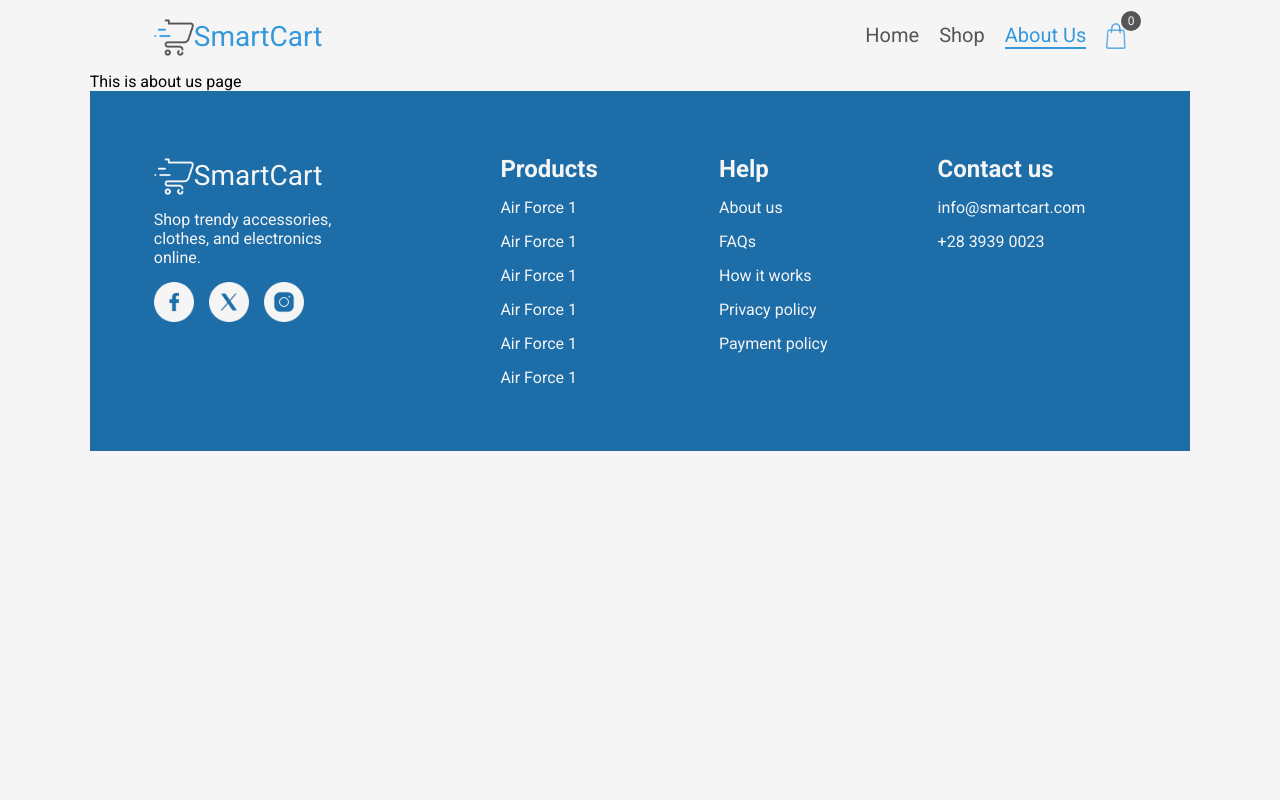
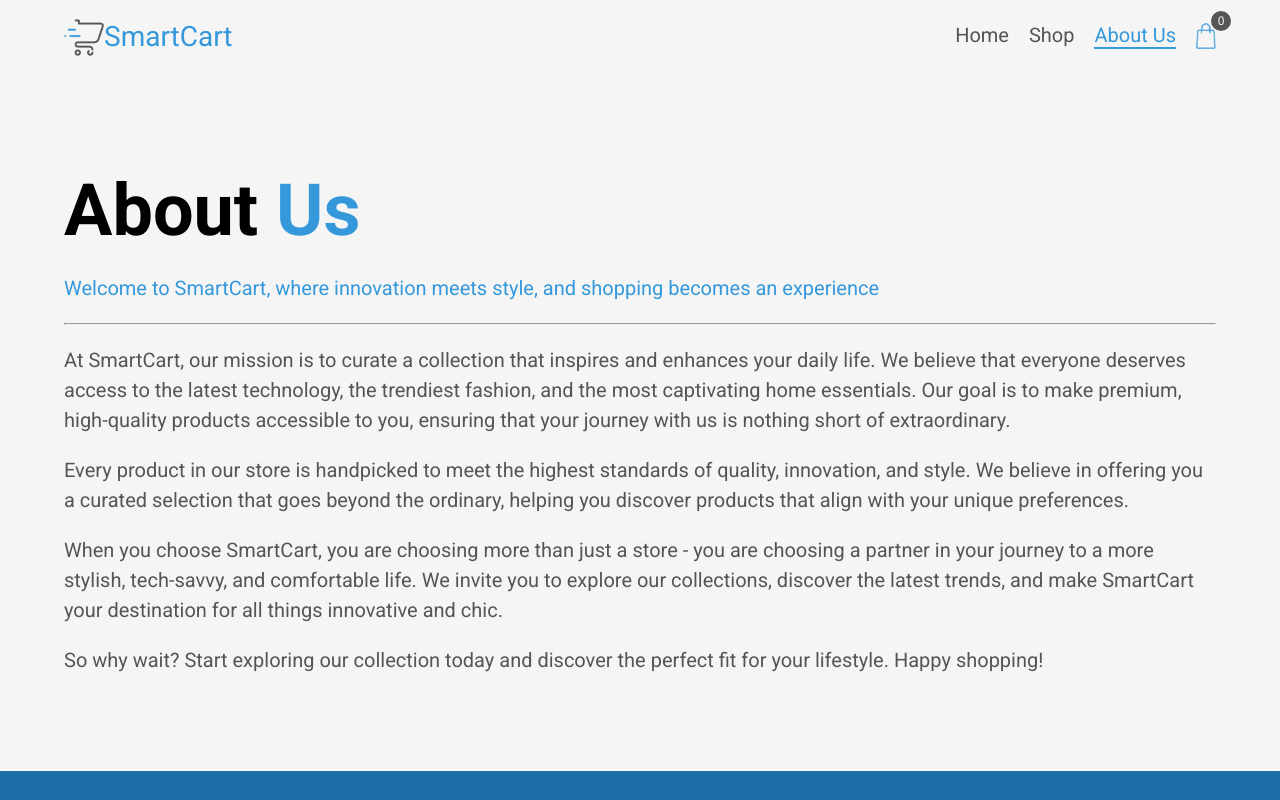
Before and after one commit to Stjepan1999/ecommerce-website, a React (Vite) app: page /about in a window 1280 px wide. Shown: the top 800 px of the page. Built offline with nearby package versions, Linux system fonts and the light colour scheme.

Commit message:
Create about us page

```diff
--- a/src/components/HomePage/PopularProducts.jsx
+++ b/src/components/HomePage/PopularProducts.jsx
@@ -7,7 +7,7 @@ export const PopularProducts = () => {
       <h1 className="section-heading">
         Our <span className="primary-color-text">Popular</span> Products
       </h1>
-      <p className="section-description text-margin">
+      <p className="text-description text-margin">
         Elevate you lifestyle with our top-rated products. Experience quality and style with our selection.
       </p>
       <div className="products-container">
--- a/src/components/HomePage/TestimonialsSection.jsx
+++ b/src/components/HomePage/TestimonialsSection.jsx
@@ -16,7 +16,7 @@ export const Testimonials = () => {
       <div className="testimonials-block-container">
         <TestimonialBlock
           fullName="Emily Johnson"
-          text="Shopping at SmartCart was a game-changer for me! The diverse range of products, from tech gadgets to stylish fashion finds, impressed me."
+          text="Shopping at SmartCart was a game-changer for me! The diverse range of products impressed me."
           photo={personOnePhoto}
         />
         <TestimonialBlock
@@ -34,7 +34,7 @@ const TestimonialBlock = ({ fullName, text, photo }) => {
     <div className="testimonial-block">
       <img src={photo} className="person-photo" />
       <h3>{fullName}</h3>
-      <p>{text}</p>
+      <p className="text-description">{text}</p>
       <FiveStars />
     </div>
   );
--- a/src/pages/AboutPage/AboutPage.jsx
+++ b/src/pages/AboutPage/AboutPage.jsx
@@ -1,5 +1,37 @@
 import './AboutPage.scss';
 
 export const AboutPage = () => {
-  return <div>This is about us page</div>;
+  return (
+    <div className="page">
+      <div className="about-us-section">
+        <h1 className="section-heading heading-large">
+          About <span className="primary-color-text">Us</span>
+        </h1>
+        <p className="text-description primary-color-text">
+          Welcome to SmartCart, where innovation meets style, and shopping becomes an experience
+        </p>
+        <hr />
+        <p className="text-description">
+          At SmartCart, our mission is to curate a collection that inspires and enhances your daily life. We believe
+          that everyone deserves access to the latest technology, the trendiest fashion, and the most captivating home
+          essentials. Our goal is to make premium, high-quality products accessible to you, ensuring that your journey
+          with us is nothing short of extraordinary.
+        </p>
+        <p className="text-description">
+          Every product in our store is handpicked to meet the highest standards of quality, innovation, and style. We
+          believe in offering you a curated selection that goes beyond the ordinary, helping you discover products that
+          align with your unique preferences.
+        </p>
+        <p className="text-description">
+          When you choose SmartCart, you are choosing more than just a store - you are choosing a partner in your
+          journey to a more stylish, tech-savvy, and comfortable life. We invite you to explore our collections,
+          discover the latest trends, and make SmartCart your destination for all things innovative and chic.
+        </p>
+        <p className="text-description">
+          So why wait? Start exploring our collection today and discover the perfect fit for your lifestyle. Happy
+          shopping!
+        </p>
+      </div>
+    </div>
+  );
 };
--- a/src/pages/AboutPage/AboutPage.scss
+++ b/src/pages/AboutPage/AboutPage.scss
@@ -0,0 +1,7 @@
+@import '../../styles';
+
+.about-us-section {
+  display: flex;
+  flex-direction: column;
+  gap: 20px;
+}
--- a/src/pages/HomePage/HomePage.jsx
+++ b/src/pages/HomePage/HomePage.jsx
@@ -6,7 +6,7 @@ import { Testimonials } from '../../components/HomePage/TestimonialsSection';
 
 export const HomePage = () => {
   return (
-    <div className="home-page">
+    <div className="page">
       <LandingSection />
       <PopularProducts />
       <AboutSection />
--- a/src/pages/HomePage/HomePage.scss
+++ b/src/pages/HomePage/HomePage.scss
@@ -1,12 +1,4 @@
 @import '../../styles';
-
-.home-page {
-  display: flex;
-  flex-direction: column;
-  padding: 6rem 4rem;
-  gap: 100px;
-  max-width: 1600px;
-}
 
 .section {
   margin-bottom: 6rem;
@@ -25,10 +17,6 @@
 
 .text-margin {
   margin-bottom: 4rem;
-}
-
-.medium-icon {
-  width: 40px;
 }
 
 .landing-section {
--- a/src/styles.scss
+++ b/src/styles.scss
@@ -19,6 +19,39 @@ body {
   display: flex;
   flex-direction: column;
   align-items: center;
+}
+
+.page {
+  display: flex;
+  flex-direction: column;
+  padding: 6rem 4rem;
+  gap: 100px;
+  max-width: 1600px;
+}
+
+.section {
+  margin-bottom: 6rem;
+}
+
+.section-heading {
+  font-size: 40px;
+  color: $text-color-secondary;
+  margin-bottom: 2rem;
+}
+
+.heading-large {
+  font-size: 72px;
+  margin: 0;
+}
+
+.text-description {
+  font-size: 20px;
+  line-height: 1.5;
+  color: $text-color;
+}
+
+.text-margin {
+  margin-bottom: 4rem;
 }
 
 .button {
```
